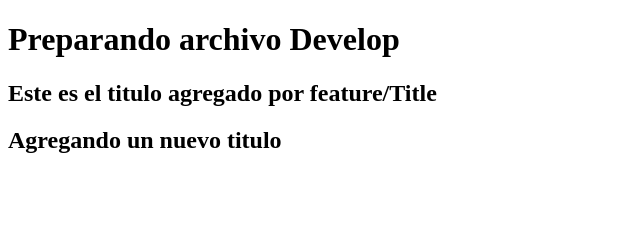
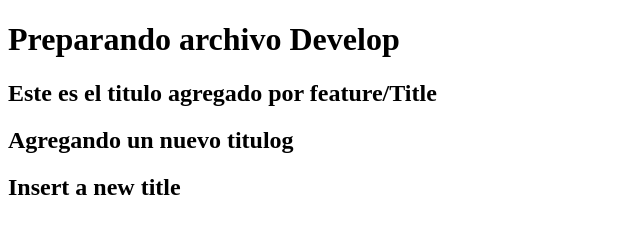
Before and after one commit to by-German/GitFlow, a plain HTML site: page index.html in a window 1280 px wide. Shown: the whole page, without its empty margins (0-640 px from the left). Drawn offline with Linux system fonts and the light colour scheme.

Commit message:
insert a new title

```diff
--- a/index.html
+++ b/index.html
@@ -10,6 +10,7 @@
     <h1>Preparando archivo Develop</h1>
 
     <h2>Este es el titulo agregado por feature/Title</h2>
-    <h2>Agregando un nuevo titulo</h2>
+    <h2>Agregando un nuevo titulog</h2>
+    <h2>Insert a new title</h2>
 </body>
 </html>
```
